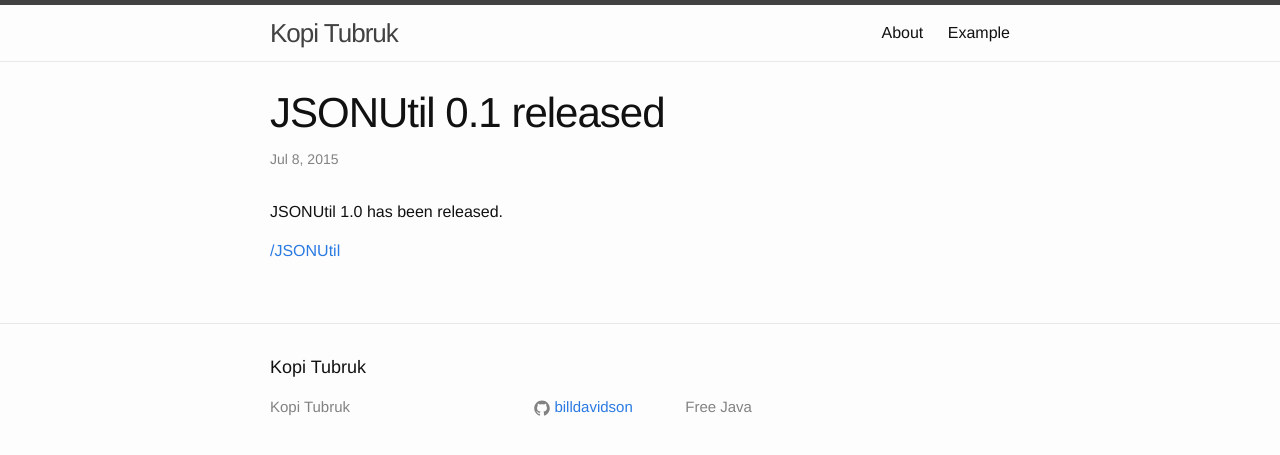
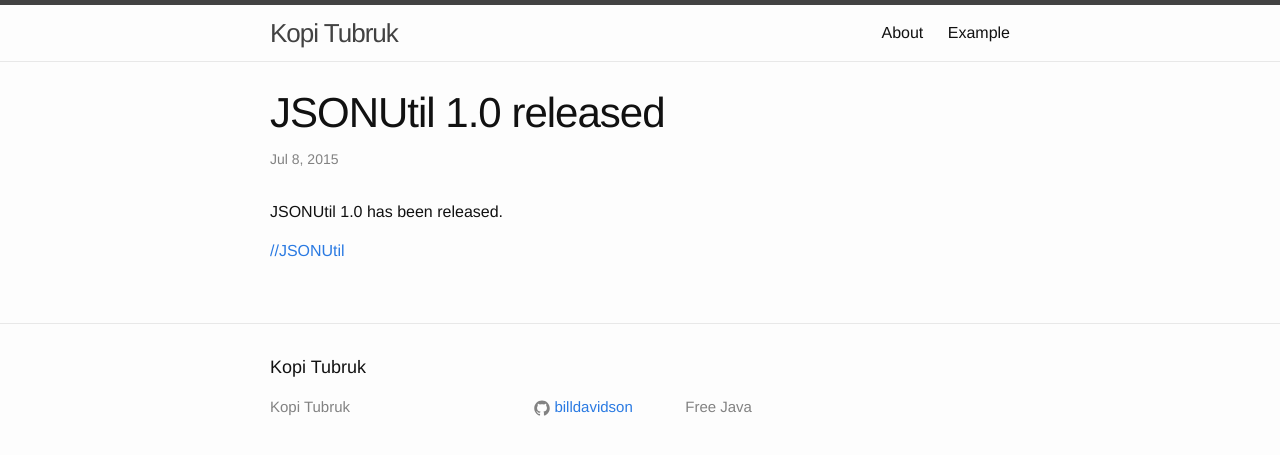
Before and after one commit to billdavidson/billdavidson.github.io, a Jekyll site: the page built from _posts/2015-08-16-za-JSONUtil-1.0-released.markdown, in a window 1280 px wide. Shown: the top 455 px of the page. Built offline with Jekyll 4.4.1, drawn with Linux system fonts in a browser that asks for light colours.

Commit message:
fix link again

```diff
--- a/_posts/2015-08-16-za-JSONUtil-1.0-released.markdown
+++ b/_posts/2015-08-16-za-JSONUtil-1.0-released.markdown
@@ -1,9 +1,9 @@
 ---
 layout: post
-title:  "JSONUtil 0.1 released"
+title:  "JSONUtil 1.0 released"
 date:   2015-07-08 21:25:00
 categories: release JSONUtil
 ---
 JSONUtil 1.0 has been released.
 
-[/JSONUtil](JSONUtil)
+[//JSONUtil](JSONUtil)
```
